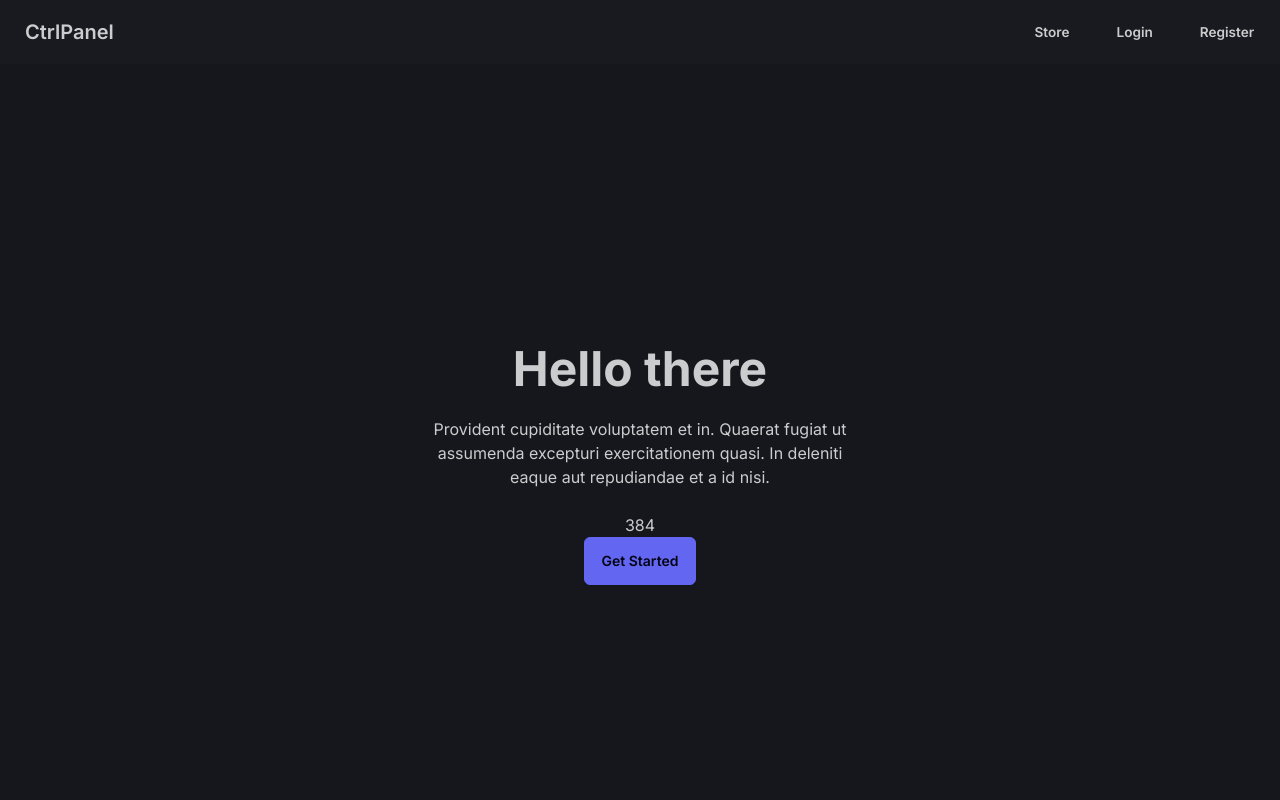
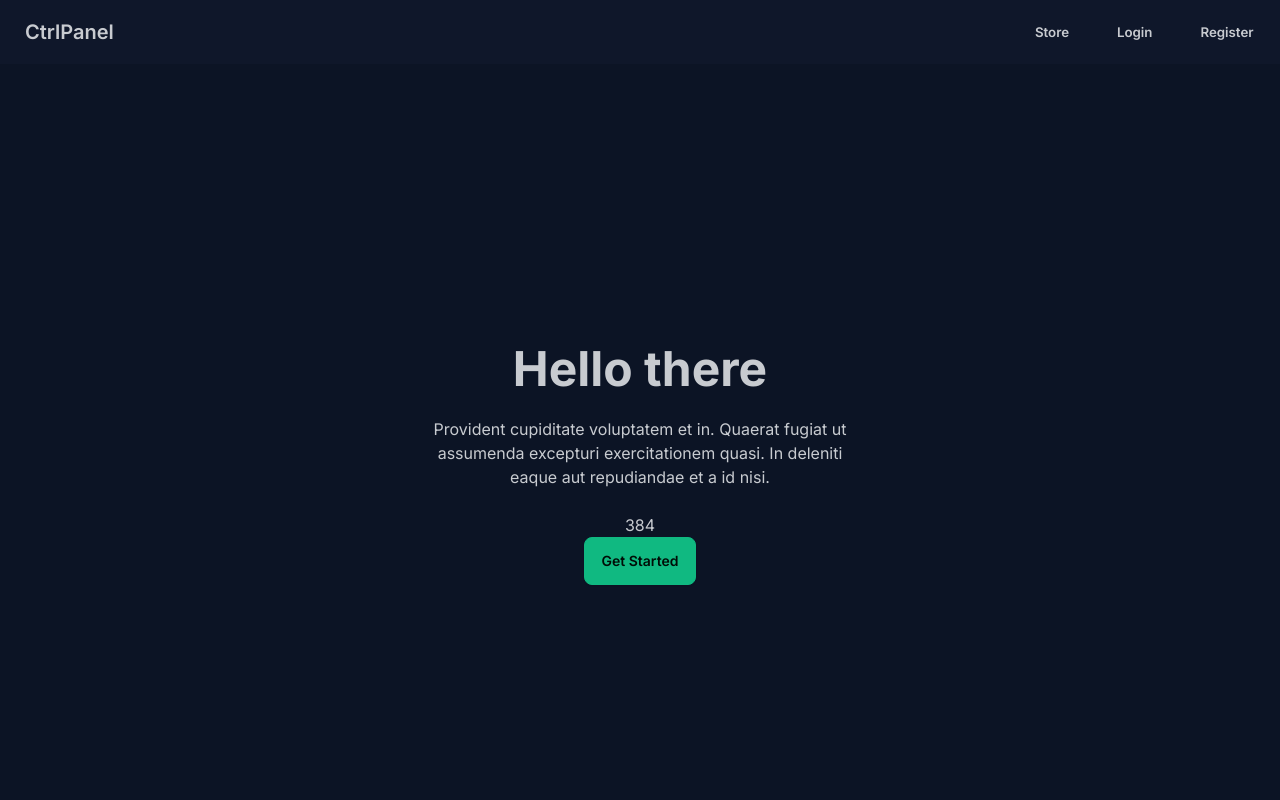
Before and after one commit to AVMG20/ctrlpanel, a Next.js app: page / in a window 1280 px wide. Shown: the top 800 px of the page. Built offline with nearby package versions, Linux system fonts and the light colour scheme; no server answers.

Commit message:
change theme back

```diff
--- a/src/app/layout.tsx
+++ b/src/app/layout.tsx
@@ -17,7 +17,7 @@ export default function RootLayout({
 }>) {
     return (
         <SessionWrapper>
-            <html lang="en" data-theme="soly">
+            <html lang="en" data-theme="ctrlpanel">
                 <body className={inter.className}>
                 {children}
                 </body>
```
